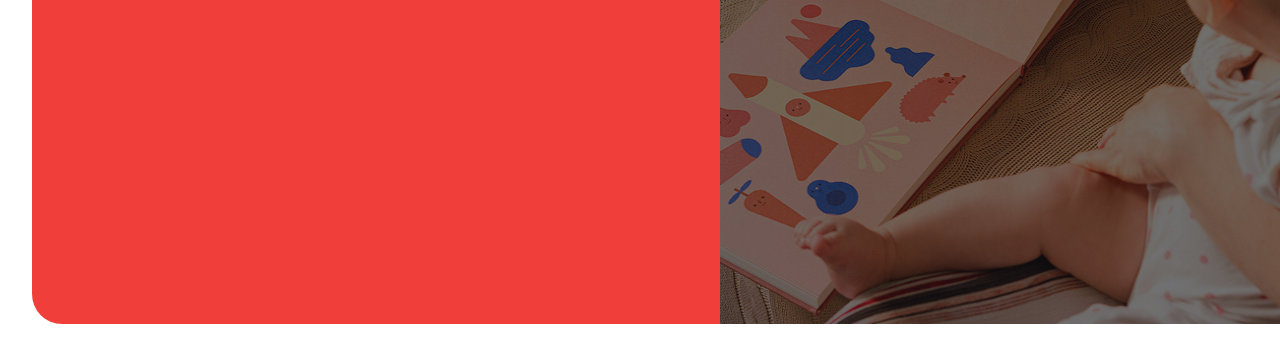
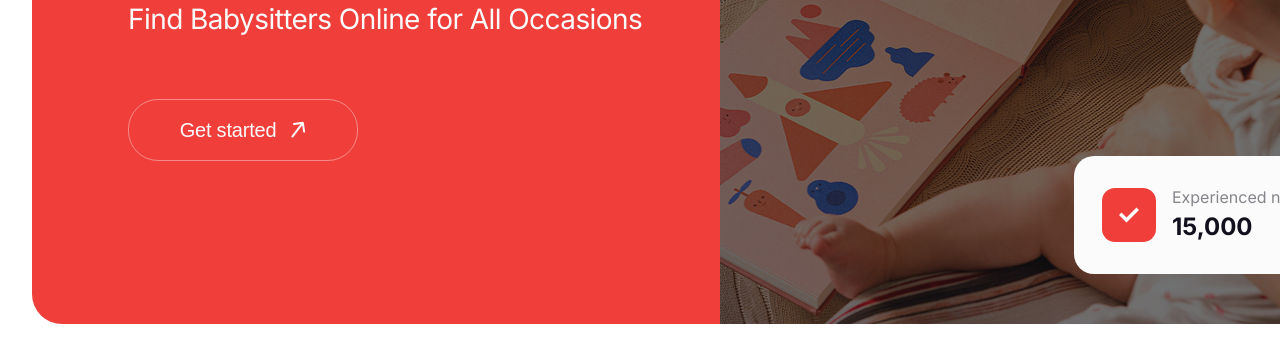
Before and after one commit to 1ster14ka/nanny-services, a website built with Vite: page src/index.html in a window 1280 px wide. Shown: the part 444-800 px from the top of the page. Built offline with nearby package versions, Linux system fonts and the light colour scheme; some packages are replaced by stand-ins of ours; no server answers.

Commit message:
Fix registration bug and name display, add styled Hero section

```diff
--- a/src/css/base.css
+++ b/src/css/base.css
@@ -25,6 +25,8 @@ body {
   padding: 32px;
 }
 .main-container {
+  display: flex;
+  flex-direction: column;
   margin: 0 auto;
   background-image: linear-gradient(to right, #f03f3b 50%, transparent 50%),
     url('../img/background-img.jpg');
@@ -35,9 +37,9 @@ body {
   height: 736px;
   border-radius: 30px;
 }
-main {
+/* main {
   flex-grow: 1;
-}
-main:has(.back-link) {
+} */
+/* main:has(.back-link) {
   text-align: center;
-}
+} */
--- a/src/css/header.css
+++ b/src/css/header.css
@@ -1,5 +1,6 @@
 .header {
   border-bottom: 1px solid rgba(251, 251, 251, 0.4);
+  flex: 0 0 auto;
 }
 .container-head {
   display: flex;
@@ -260,3 +261,9 @@
   letter-spacing: -0.01em;
   color: #fbfbfb;
 }
+
+.header-user {
+  display: flex;
+  align-items: center;
+  gap: 14px;
+}
--- /dev/null
+++ b/src/css/hero.css
@@ -0,0 +1,85 @@
+main {
+  flex: 1 1 auto;
+  height: 100%;
+  overflow: auto;
+  position: relative;
+}
+
+.container-hero {
+  padding-left: 96px;
+  max-width: 517px;
+  height: 100%;
+  display: flex;
+  flex-direction: column;
+  justify-content: center;
+  /* align-items: center; */
+}
+
+.title {
+  font-weight: 500;
+  font-size: 70px;
+  line-height: 100%;
+  letter-spacing: -0.03em;
+  margin-bottom: 28px;
+}
+
+.subtitle {
+  font-weight: 400;
+  font-size: 28px;
+  line-height: 107%;
+  letter-spacing: -0.02em;
+  margin-bottom: 64px;
+}
+
+.btn-hero {
+  display: flex;
+  align-items: center;
+  justify-content: center;
+  gap: 15px;
+  border: 1px solid rgba(251, 251, 251, 0.4);
+  border-radius: 30px;
+  padding: 18px 50px;
+  width: 230px;
+  background-color: transparent;
+  font-weight: 500;
+  font-size: 20px;
+  line-height: 120%;
+  letter-spacing: -0.01em;
+  color: #fbfbfb;
+}
+
+.wrapp-nanny {
+  width: 284px;
+  height: 118px;
+  border-radius: 20px;
+  background: #fbfbfb;
+  position: absolute;
+  right: 50px;
+  bottom: 50px;
+  display: flex;
+  align-items: center;
+  justify-content: center;
+  gap: 16px;
+}
+
+.wrapp-mark {
+  display: flex;
+  align-items: center;
+  justify-content: center;
+  border-radius: 13px;
+  width: 54px;
+  height: 54px;
+  background: #f03f3b;
+}
+
+.text-nanny {
+  font-weight: 400;
+  font-size: 16px;
+  color: rgba(17, 16, 28, 0.5);
+}
+
+.quantity-nanny {
+  font-weight: 700;
+  font-size: 24px;
+  color: #11101c;
+}
--- a/src/css/styles.css
+++ b/src/css/styles.css
@@ -11,3 +11,4 @@
 
 /* Sections style */
 @import url('./header.css');
+@import url('./hero.css');
--- a/src/index.html
+++ b/src/index.html
@@ -17,7 +17,8 @@
     <div class="main-container">
       <load src="./partials/header.html" />
       <!-- icon-path="img/sprite.svg#logo"  -->
-      <main></main>
+      <!-- <main></main> -->
+      <load src="./partials/hero.html" />
     </div>
 
     <script type="module" src="./main.js"></script>
--- a/src/js/firebase.js
+++ b/src/js/firebase.js
@@ -16,6 +16,7 @@ const firebaseConfig = {
   messagingSenderId: '549777202587',
   appId: '1:549777202587:web:a0bf6de0d554ec7cd3553e',
   measurementId: 'G-JWTN8C68MZ',
+  databaseURL: 'https://nanny-services-73a04-default-rtdb.firebaseio.com',
 };
 
 // Initialize Firebase
--- a/src/js/header.js
+++ b/src/js/header.js
@@ -111,9 +111,7 @@ function handleLogin(e) {
 onAuthStateChanged(auth, user => {
   if (user) {
     console.log('👤 Текущий пользователь:', user.displayName);
-    userName.textContent = user.displayName;
-    listUser.style.display = 'flex';
-    list.style.display = 'none';
+    updateUserUI(user);
   } else {
     listUser.style.display = 'none';
     list.style.display = 'flex';
@@ -127,3 +125,13 @@ btnLogout.addEventListener('click', handleClick);
 function handleClick() {
   logout();
 }
+
+function updateUserUI(user) {
+  if (!user) return;
+
+  userName.textContent = user.displayName || 'Anonim';
+  listUser.style.display = 'flex';
+  list.style.display = 'none';
+}
+
+export { updateUserUI };
--- a/src/js/login.js
+++ b/src/js/login.js
@@ -1,5 +1,6 @@
 import { signInWithEmailAndPassword } from 'firebase/auth';
 import { auth } from './firebase';
+import { updateUserUI } from './header';
 
 async function login(email, password) {
   try {
@@ -10,9 +11,8 @@ async function login(email, password) {
     );
 
     const user = userCredential.user;
-    if (user) {
-      console.log('Welcome,', user.email);
-    }
+    await user.reload();
+    updateUserUI(user);
     console.log('Logged in:', user);
   } catch (error) {
     const errorCode = error.code;
--- a/src/js/register.js
+++ b/src/js/register.js
@@ -1,6 +1,11 @@
-import { createUserWithEmailAndPassword, updateProfile } from 'firebase/auth';
+import {
+  createUserWithEmailAndPassword,
+  reload,
+  updateProfile,
+} from 'firebase/auth';
 import { db, auth } from './firebase';
 import { ref, set } from 'firebase/database';
+import { updateUserUI } from './header';
 
 async function register(name, email, password) {
   try {
@@ -17,9 +22,11 @@ async function register(name, email, password) {
       email,
       uid: user.uid,
     });
-    await updateProfile(auth.currentUser, {
+    await updateProfile(user, {
       displayName: name,
     });
+    await user.reload();
+    updateUserUI(user);
   } catch (error) {
     const errorCode = error.code;
     const errorMessage = error.message;
--- /dev/null
+++ b/src/partials/hero.html
@@ -0,0 +1,43 @@
+<main>
+  <div class="container-hero">
+    <h1 class="title">Make Life Easier for the Family:</h1>
+    <h2 class="subtitle">Find Babysitters Online for All Occasions</h2>
+    <button class="btn-hero">
+      Get started<svg
+        class="svg-arrow"
+        width="15"
+        height="17"
+        viewBox="0 0 15 17"
+        fill="none"
+        xmlns="http://www.w3.org/2000/svg"
+      >
+        <path
+          d="M12.8229 1.67313C12.7461 1.12622 12.2404 0.745174 11.6935 0.822036L2.78109 2.0746C2.23418 2.15146 1.85313 2.65713 1.92999 3.20404C2.00685 3.75095 2.51252 4.13199 3.05943 4.05513L10.9816 2.94175L12.095 10.8639C12.1718 11.4108 12.6775 11.7918 13.2244 11.715C13.7713 11.6381 14.1524 11.1325 14.0755 10.5855L12.8229 1.67313ZM1.79864 16.7896L12.6313 2.41412L11.034 1.21049L0.201365 15.5859L1.79864 16.7896Z"
+          fill="#FBFBFB"
+        />
+      </svg>
+    </button>
+    <div class="wrapp-nanny">
+      <div class="wrapp-mark">
+        <svg
+          width="30"
+          height="30"
+          viewBox="0 0 30 30"
+          fill="none"
+          xmlns="http://www.w3.org/2000/svg"
+        >
+          <path
+            fill-rule="evenodd"
+            clip-rule="evenodd"
+            d="M7.5 12.5L5 15L12.5 22.5L25 10L22.5 7.5L12.5 17.5L7.5 12.5Z"
+            fill="#FBFBFB"
+          />
+        </svg>
+      </div>
+      <div class="wrapp-text">
+        <p class="text-nanny">Experienced nannies</p>
+        <p class="quantity-nanny">15,000</p>
+      </div>
+    </div>
+  </div>
+</main>
```
